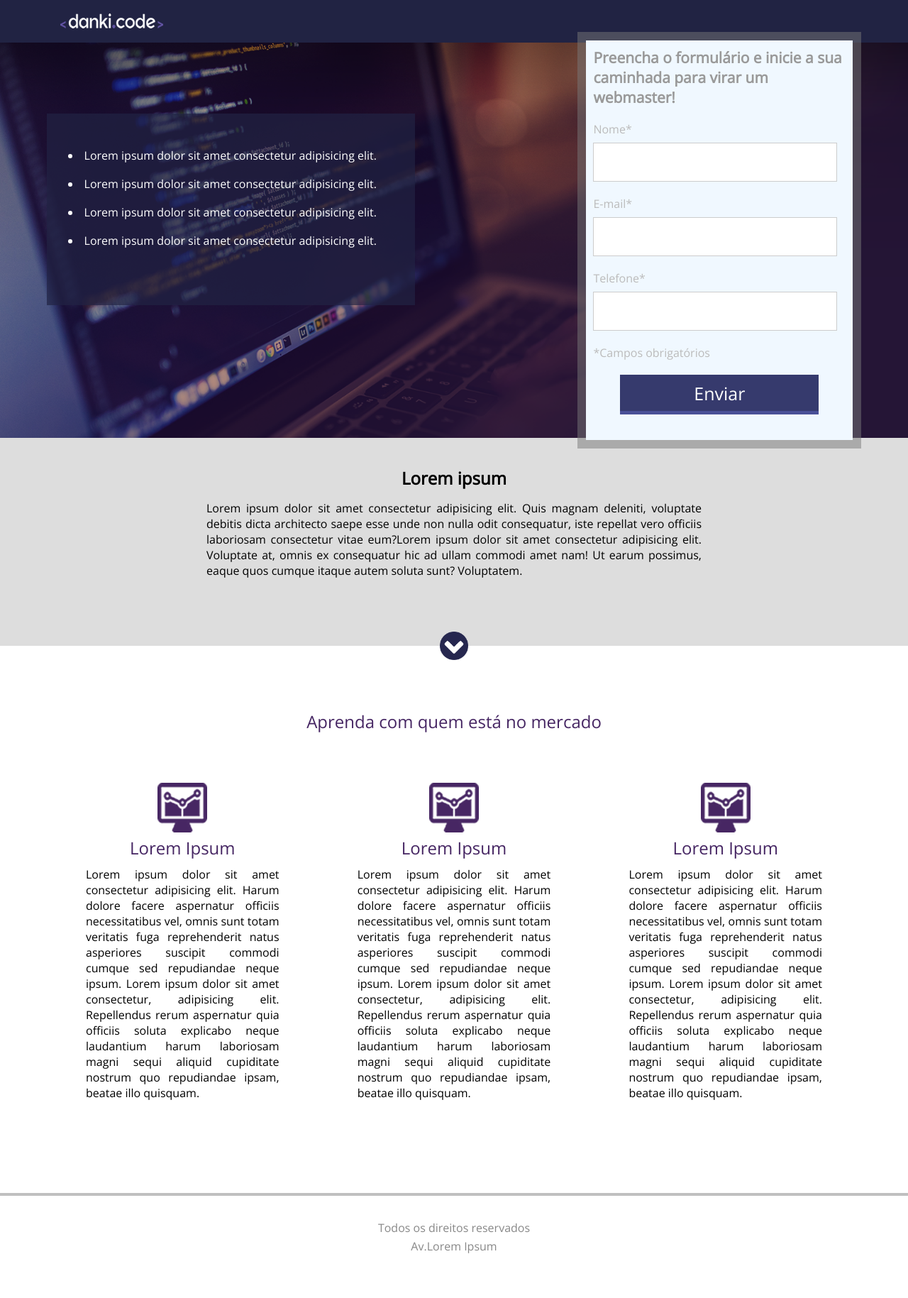
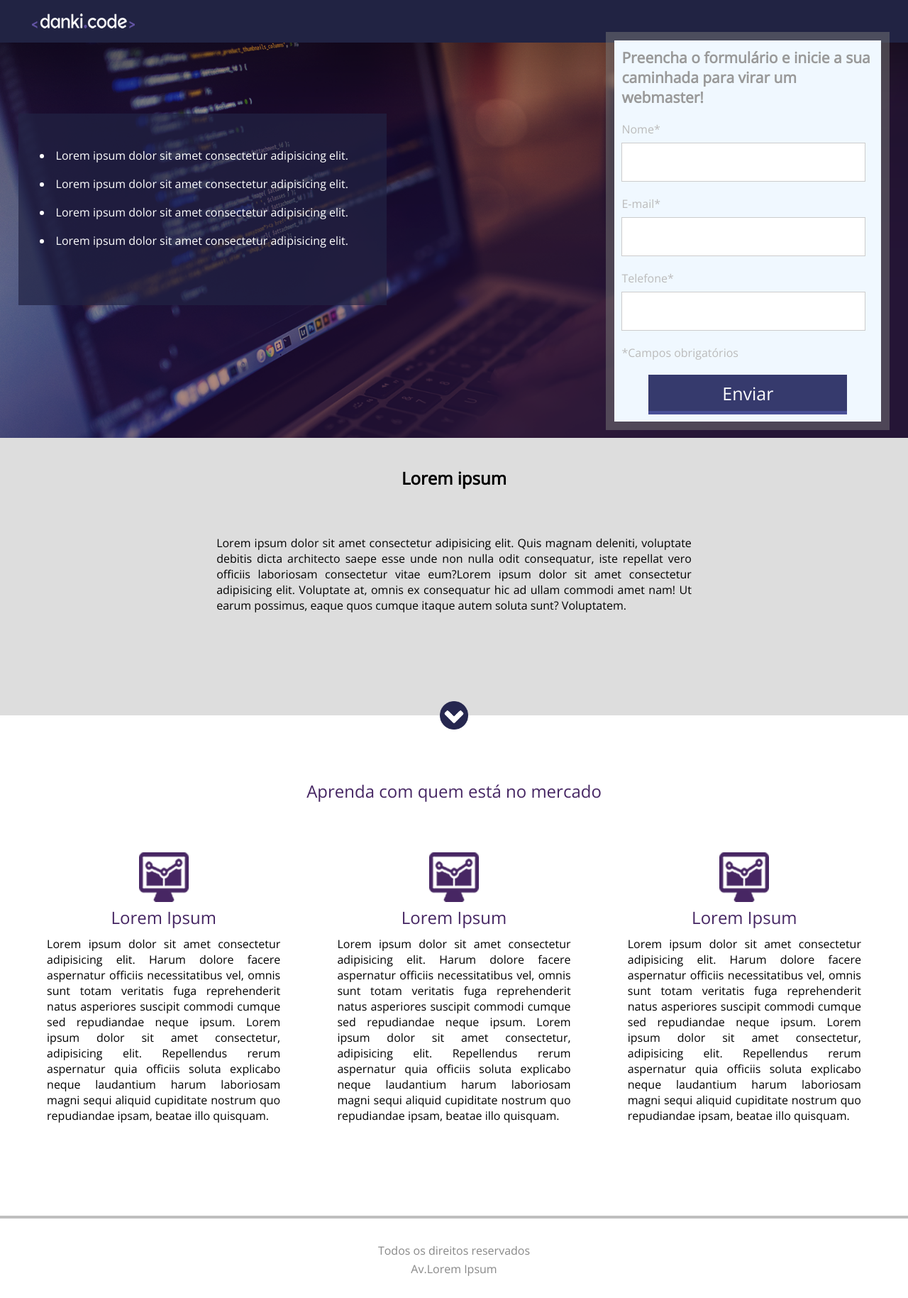
Before and after one commit to fehbr800/Danki-Code-FrontEnd, a PHP site: page / in a window 1280 px wide. Shown: the whole page at 71% size. Before the commit the page ends 1766 px from the top, so only its background shows below. Run offline with PHP 8.4, Linux system fonts and the light colour scheme.

Commit message:
responsivo

```diff
--- a/Projeto01/css/style.css
+++ b/Projeto01/css/style.css
@@ -10,18 +10,21 @@ html,
 body {
     height: 100%;
 }
-.clear{
+
+.clear {
     clear: both;
 }
+
 .center {
-    width: 1200px;
+    max-width: 1280px;
+    width: 100%;
     margin: 0 auto;
-    padding: 0 2%;
+
 }
 
 .header {
-    min-width: 1200px;
     width: 100%;
+    padding: 0 2%;
     height: 60px;
     background-color: #212343;
 }
@@ -31,7 +34,7 @@ body {
 }
 
 .container-banner {
-    min-width: 1200px;
+    padding: 0 2%;
     width: 100%;
     height: 557px;
     background-image: url('../images/header_bg.png');
@@ -130,21 +134,22 @@ form input[type=submit]:hover {
     color: white;
 }
 
-.container-2{
-    min-width: 1200px;
-    padding: 40px 0;
+.container-2 {
+    padding: 40px 2%;
     background-color: #DDDDDD;
     text-align: center;
 }
 
-.container-2 p{
+.container-2 p {
+    padding: 4%;
     display: inline-block;
     text-align: justify;
-    margin: 15px 0 ;
-    width: 698px;
+    margin: 15px 0;
+    width: 100%;
+    max-width: 768px;
 }
 
-.arrow{
+.arrow {
     position: relative;
     top: 60px;
     left: 50%;
@@ -155,48 +160,46 @@ form input[type=submit]:hover {
     background-size: 100% 100%;
 }
 
-.section1{
-    min-width: 1200px;
-    padding: 90px 0;
+.section1 {
+
+    padding: 90px 2%;
 
 }
 
-.section1 h2{
+.section1 h2 {
     font-weight: normal;
     color: #462663;
     text-align: center;
 }
 
-.container-section{
+.container-section {
     margin-top: 40px;
-}
-
-.container-section{
     text-align: center;
 }
 
-.container-single{
+
+.container-single {
     display: inline-block;
     margin-right: -4px;
     width: 33.3%;
     padding: 30px;
 }
 
-.container-single:last-child{
+.container-single:last-child {
     margin-right: 0;
 }
 
-.container-single p{
+.container-single p {
     display: inline-block;
     text-align: justify;
-    padding: 10px 25px;
+    padding: 10px;
 }
 
-.container-single img{
+.container-single img {
     width: 70px;
 }
 
-.footer{
+.footer {
     border-top: 4px solid #88888888;
     padding: 30px 0;
     text-align: center;
--- a/Projeto01/index.html
+++ b/Projeto01/index.html
@@ -23,7 +23,7 @@
 
     <div class="container-banner">
         <div class="center">
-
+            <div>
             <div class="container-list">
                 <ul>
                     <li>Lorem ipsum dolor sit amet consectetur adipisicing elit.</li>
@@ -33,7 +33,9 @@
 
                 </ul>
             </div>
+            </div>
             <!--container-list-->
+            <div>
             <div class="form">
 
                 <h2>
@@ -65,6 +67,8 @@
                 </form>
             </div>
             <!--form-->
+        </div>
+            <div class="clear"></div>
         </div>
     </div>
     <!--container-banner-->
```
Also changed, not shown: other parts of Projeto01/css/style.css (+89 -1 lines).
